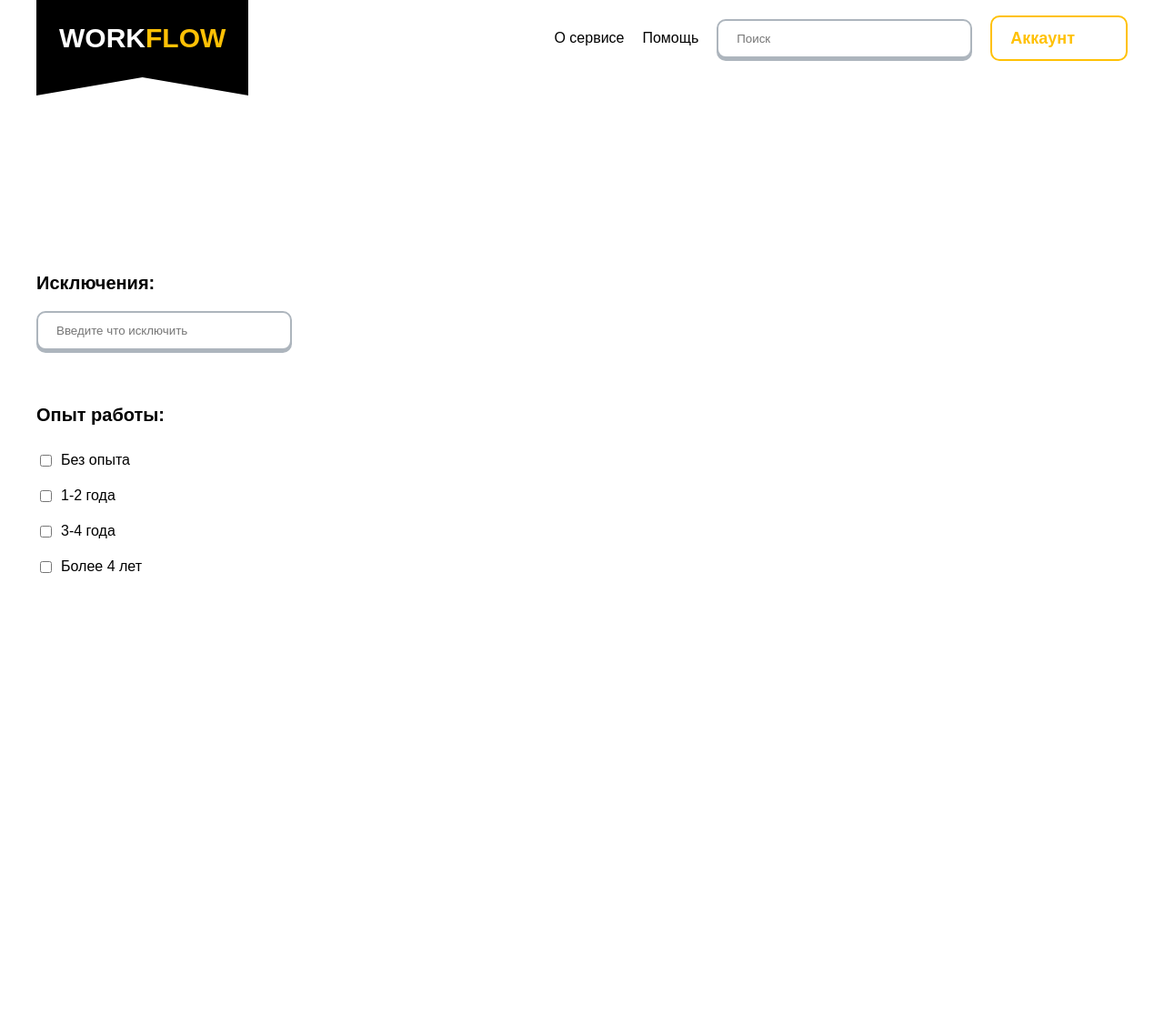
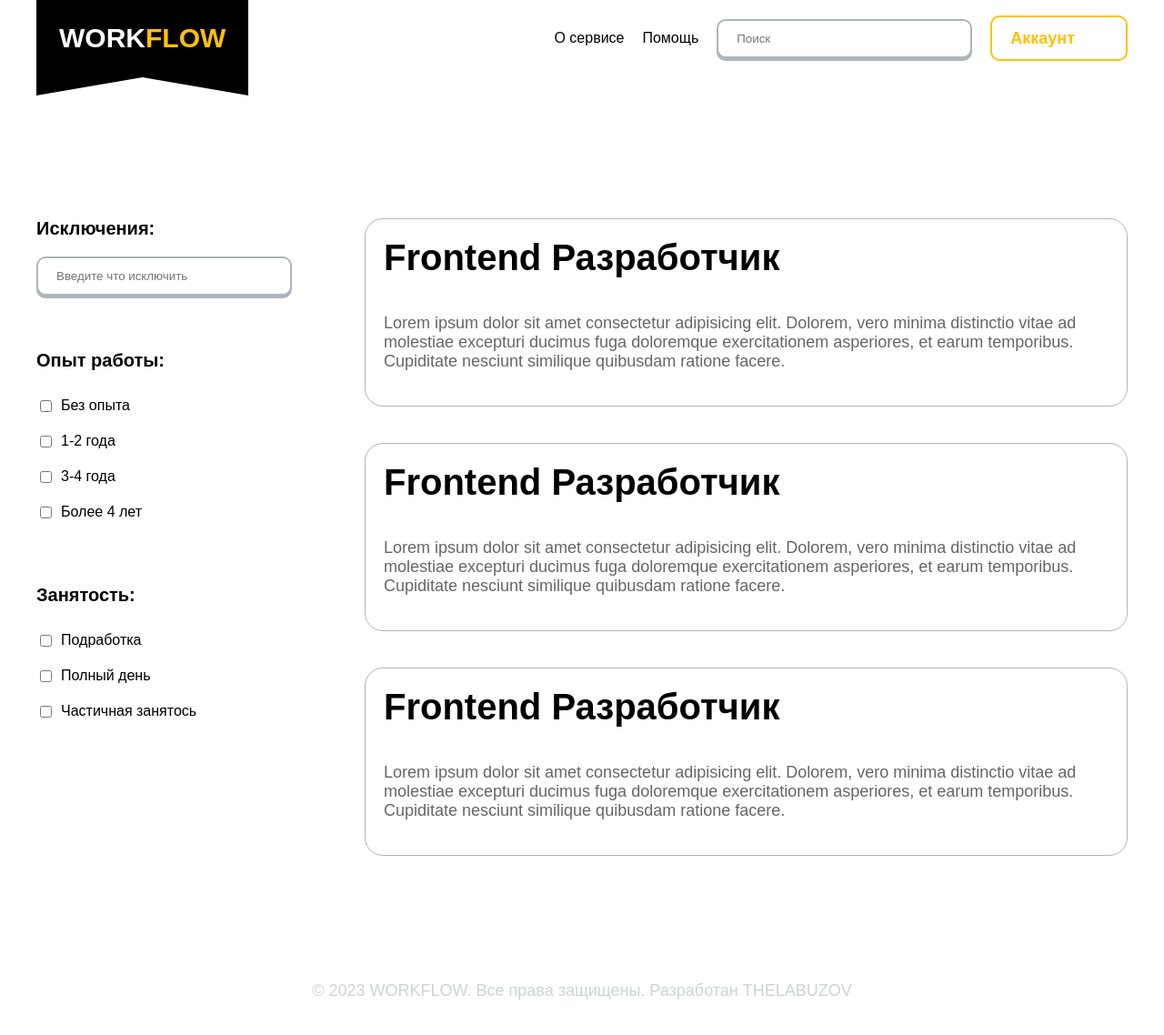
Before and after one commit to nelabuzov/misis, a PHP site: page /search.php in a window 1280 px wide. Shown: the whole page at 91% size. Before the commit the page ends 630 px from the top, so only its background shows below. Run offline with PHP 8.4, Linux system fonts and the light colour scheme; style sheets or scripts are compiled from the project's sources; some libraries are stand-ins or nearby versions.

Commit message:
modify main section

```diff
--- a/course/app/scss/components/search.scss
+++ b/course/app/scss/components/search.scss
@@ -1,9 +1,13 @@
 @use '../util' as *;
 
-main {
+.search {
+  display: flex;
+  justify-content: space-between;
   padding-top: rem(240);
+}
 
 .aside {
+  padding-right: rem(80);
 
   &__box {
     margin-top: rem(60);
@@ -24,4 +28,13 @@ main {
     }
   }
 }
+
+.article {
+
+  &__box {
+    padding: rem(20);
+    border-radius: rem(20);
+    border: 1px solid var(--gray);
+    margin-bottom: rem(40);
   }
+}
--- a/course/search.php
+++ b/course/search.php
@@ -109,8 +109,8 @@
 		</div>
 	</header>
 
-	<main>
-		<aside class="aside container">
+	<main class="search container">
+		<aside class="aside">
 			<label for="view" class="aside__box">
 				<h3>Исключения:</h3>
 				<input type="text" id="view" name="view" placeholder="Введите что исключить">
@@ -123,8 +123,42 @@
 				<label for="three"><input type="checkbox" id="three" name="exp" value="3-4">3-4 года</label>
 				<label for="four"><input type="checkbox" id="four" name="exp" value="3-4">Более 4 лет</label>
 			</div>
+
+			<div class="aside__box">
+				<h3>Занятость:</h3>
+				<label for="one"><input type="checkbox" id="one" name="exp" value="0">Подработка</label>
+				<label for="two"><input type="checkbox" id="two" name="exp" value="1-2">Полный день</label>
+				<label for="three"><input type="checkbox" id="three" name="exp" value="3-4">Частичная занятось</label>
+			</div>
 		</aside>
 
-		<article></article>
+		<article class="article">
+			<div class="article__box">
+				<h2>Frontend Разработчик</h2>
+				<p>
+					Lorem ipsum dolor sit amet consectetur adipisicing elit. Dolorem, vero minima distinctio vitae ad molestiae excepturi ducimus fuga doloremque exercitationem asperiores, et earum temporibus. Cupiditate nesciunt similique quibusdam ratione facere.
+				</p>
+			</div>
+
+			<div class="article__box">
+				<h2>Frontend Разработчик</h2>
+				<p>
+					Lorem ipsum dolor sit amet consectetur adipisicing elit. Dolorem, vero minima distinctio vitae ad molestiae excepturi ducimus fuga doloremque exercitationem asperiores, et earum temporibus. Cupiditate nesciunt similique quibusdam ratione facere.
+				</p>
+			</div>
+
+			<div class="article__box">
+				<h2>Frontend Разработчик</h2>
+				<p>
+					Lorem ipsum dolor sit amet consectetur adipisicing elit. Dolorem, vero minima distinctio vitae ad molestiae excepturi ducimus fuga doloremque exercitationem asperiores, et earum temporibus. Cupiditate nesciunt similique quibusdam ratione facere.
+				</p>
+			</div>
+		</article>
 	</main>
+
+	<footer class="footer container">
+		<p>© 2023 WORKFLOW. Все права защищены. Разработан THELABUZOV</p>
+	</footer>
+
+	<script src="https://cdnjs.cloudflare.com/ajax/libs/zepto/1.2.0/zepto.min.js"></script>
 </body>
```
Lines whose indentation alone changed are shown as unchanged.
